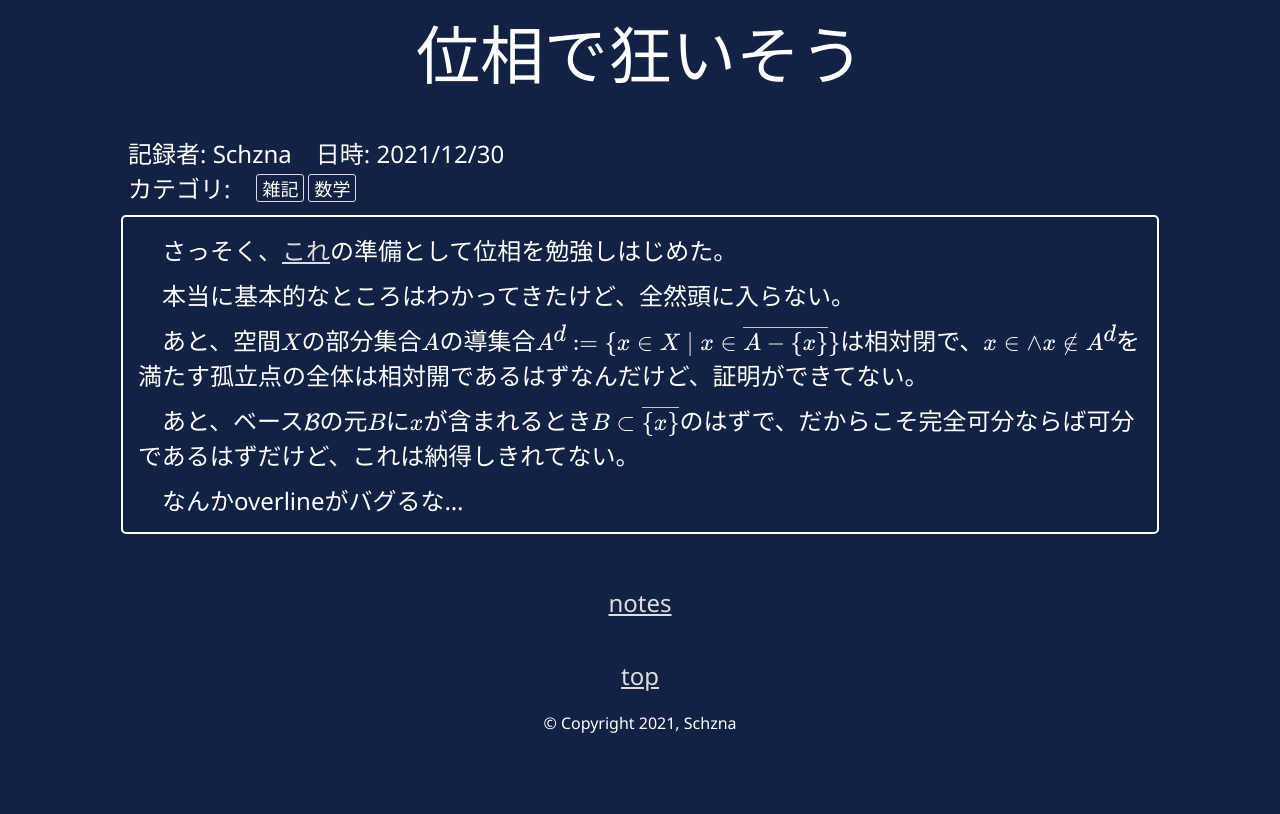
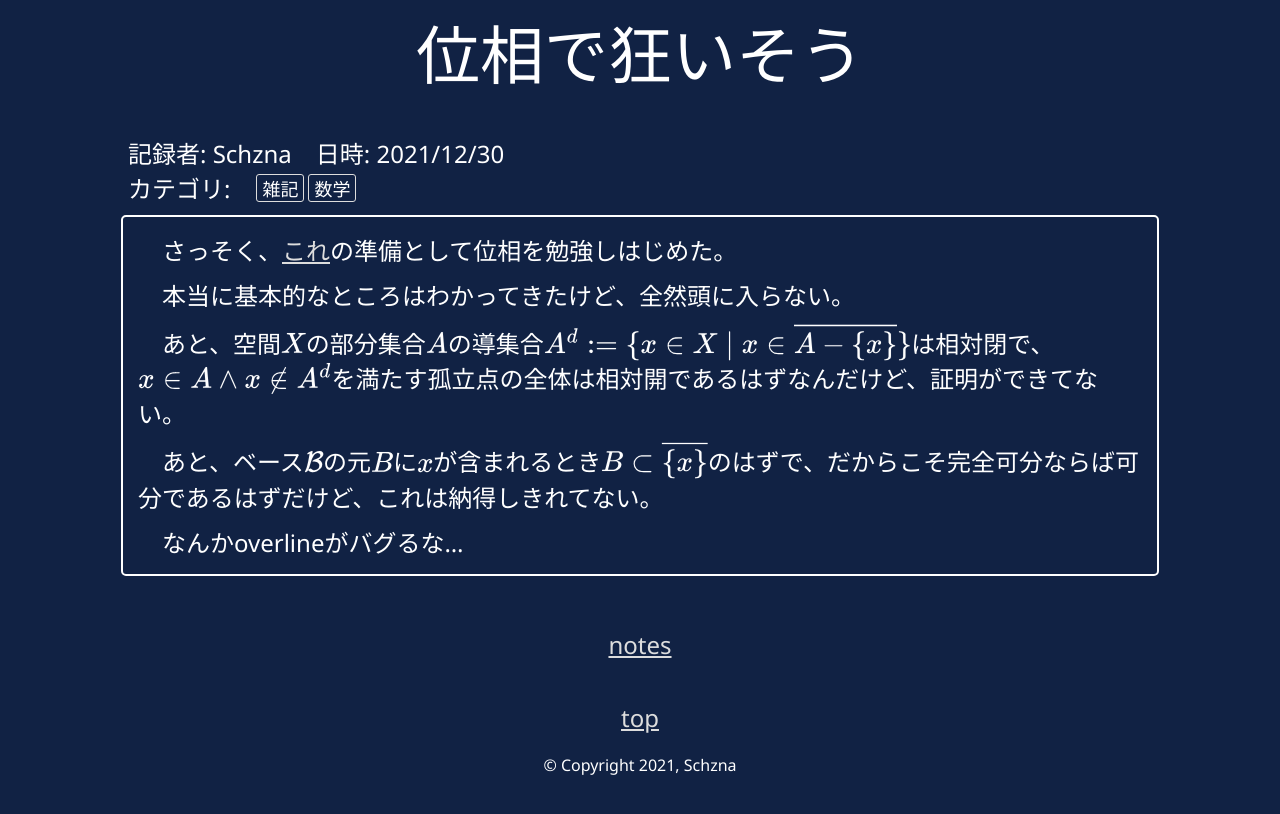
Before and after one commit to schzna/schzna.github.io, a Jekyll site: the page built from _posts/2021-12-30-zdiary.md, in a window 1280 px wide. Shown: the top 814 px of the page. Built offline with Jekyll 4.4.1, drawn with Linux system fonts in a browser that asks for light colours; some web fonts are replaced; formulas are drawn with MathJax 3; part of the change alters nothing that is shown.

```diff
--- a/_layouts/note.html
+++ b/_layouts/note.html
@@ -5,22 +5,16 @@
 		<title>Combusting Note - {{ page.title }}</title>
 		<link rel="stylesheet"
 			href="/stylesheets/main.css">
-		<link rel="stylesheet"
-			href="/stylesheets/meteorite.css">
-		<script src="scripts/meteorite.js"></script>
-		<script async
-			src="https://cdnjs.cloudflare.com/ajax/libs/mathjax/2.7.0/MathJax.js?config=TeX-AMS_CHTML"></script>
+		<script type="text/javascript"
+			id="MathJax-script"
+			async
+			src="https://cdn.jsdelivr.net/npm/mathjax@3/es5/tex-svg.js">
+			</script>
 		<script type="text/x-mathjax-config">
 			MathJax.Hub.Config({
 			  	CommonHTML: {
-			    	scale: 140
-			  	},
-			  	"HTML-CSS": {
-  					availableFonts: [],
-  					preferredFont: null,
-  					webFont: "Neo-Euler",
-  					mtextFontInherit: true
-  				}
+			    	scale: 170
+			  	}
 			});
 		</script>
 	</head>
--- a/_posts/2021-12-30-zdiary.md
+++ b/_posts/2021-12-30-zdiary.md
@@ -8,7 +8,7 @@ categories: "雑記 数学"
 
 本当に基本的なところはわかってきたけど、全然頭に入らない。
 
-あと、空間$$X$$の部分集合$$A$$の導集合$$A^d := \{ x \in X \mid x \in \overline{A - \{ x \}} \}$$は相対閉で、$$ x \in \land x \notin A^d $$を満たす孤立点の全体は相対開であるはずなんだけど、証明ができてない。
+あと、空間$$X$$の部分集合$$A$$の導集合$$A^d := \{ x \in X \mid x \in \overline{A - \{ x \}} \}$$は相対閉で、$$ x \in A \land x \notin A^d $$を満たす孤立点の全体は相対開であるはずなんだけど、証明ができてない。
 
 あと、ベース$$\mathcal{B}$$の元$$B$$に$$x$$が含まれるとき$$B \subset \overline{\{x\}}$$のはずで、だからこそ完全可分ならば可分であるはずだけど、これは納得しきれてない。
 
```
